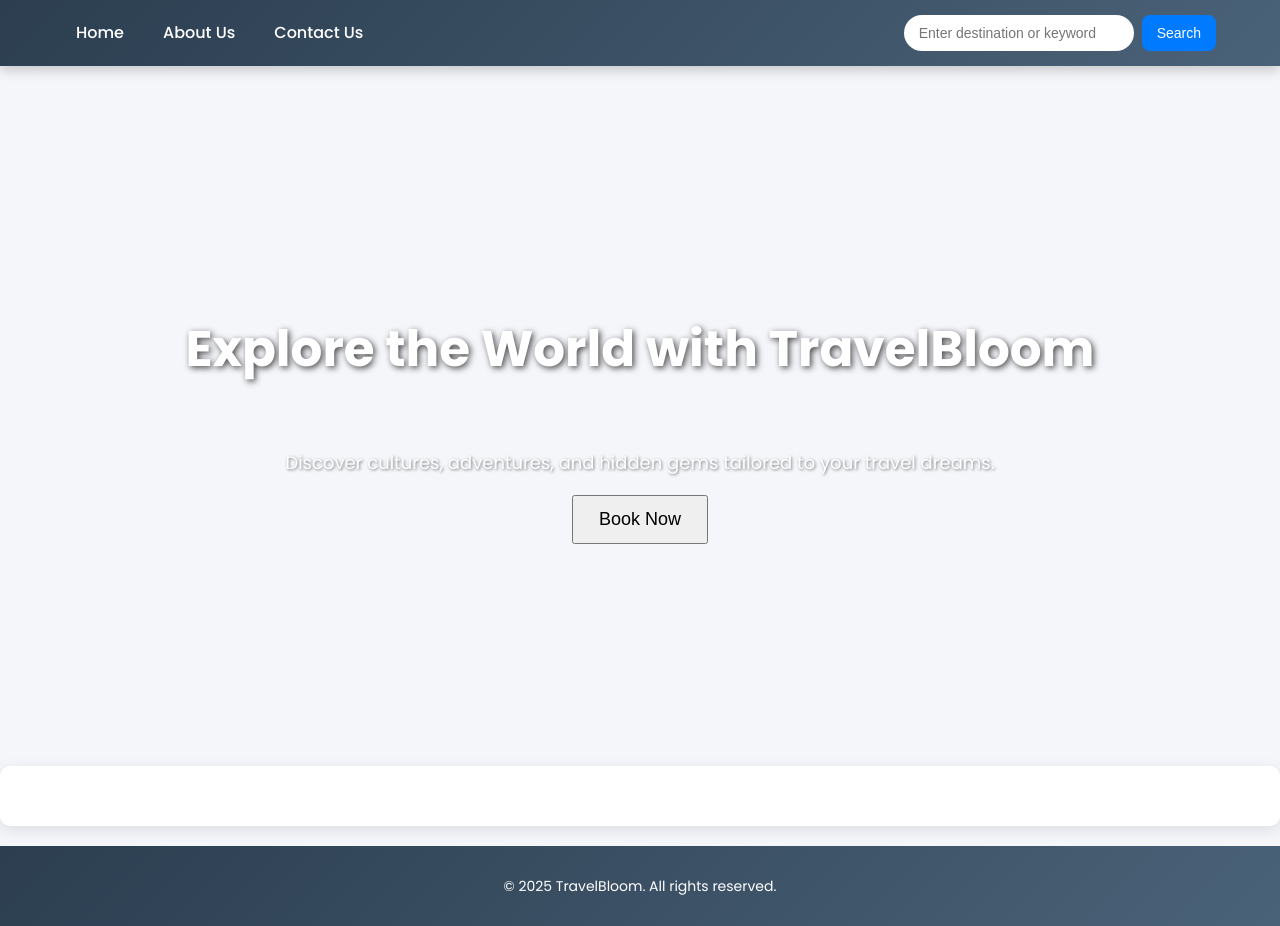
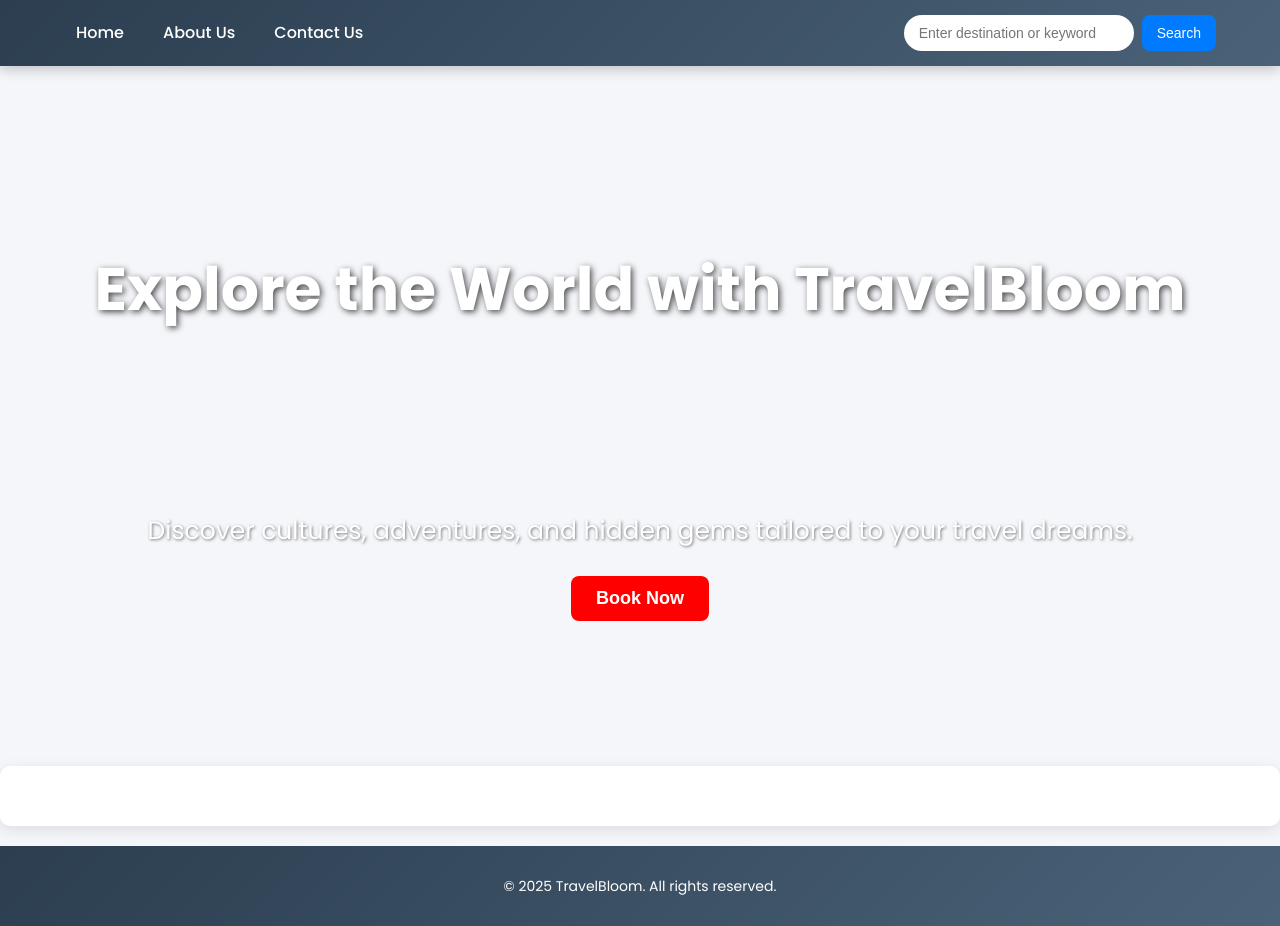
Before and after one commit to HoangNguyen49/TravelBloom, a plain HTML site: page index.html in a window 1280 px wide. Drawn offline with Linux system fonts and the light colour scheme.

Commit message:
minor change the book now button and padding h1

```diff
--- a/css/index.css
+++ b/css/index.css
@@ -114,12 +114,15 @@ nav ul li a:hover {
 }
 
 #hero h1 {
-    font-size: 50px;
+    font-size: 60px;
+    font-weight: 700;
+    padding-bottom: 100px;
     text-shadow: 2px 2px 6px rgba(0, 0, 0, 0.7);
 }
 
 #hero p {
-    font-size: 18px;
+    font-size: 25px;
+    font-weight: 300 ;
     max-width: 80%;
     text-shadow: 1px 1px 3px rgba(0, 0, 0, 0.5);
     opacity: 1;
@@ -159,6 +162,18 @@ nav ul li a:hover {
     padding: 12px 25px;
     font-size: 18px;
     max-width: 180px;
+    background-color: red; /* Màu nền đỏ */
+    color: white; /* Chữ màu trắng */
+    font-weight: bold; /* Chữ đậm */
+    border: none; /* Loại bỏ viền */
+    border-radius: 8px; /* Bo tròn góc */
+    cursor: pointer; /* Đổi con trỏ khi hover */
+    transition: background 0.3s ease, transform 0.2s ease;
+}
+
+#bookBtn:hover {
+    background-color: darkred; /* Màu nền đậm hơn khi hover */
+    transform: scale(1.05); /* Hiệu ứng phóng to nhẹ khi hover */
 }
 
 /* Social links styling */
```
